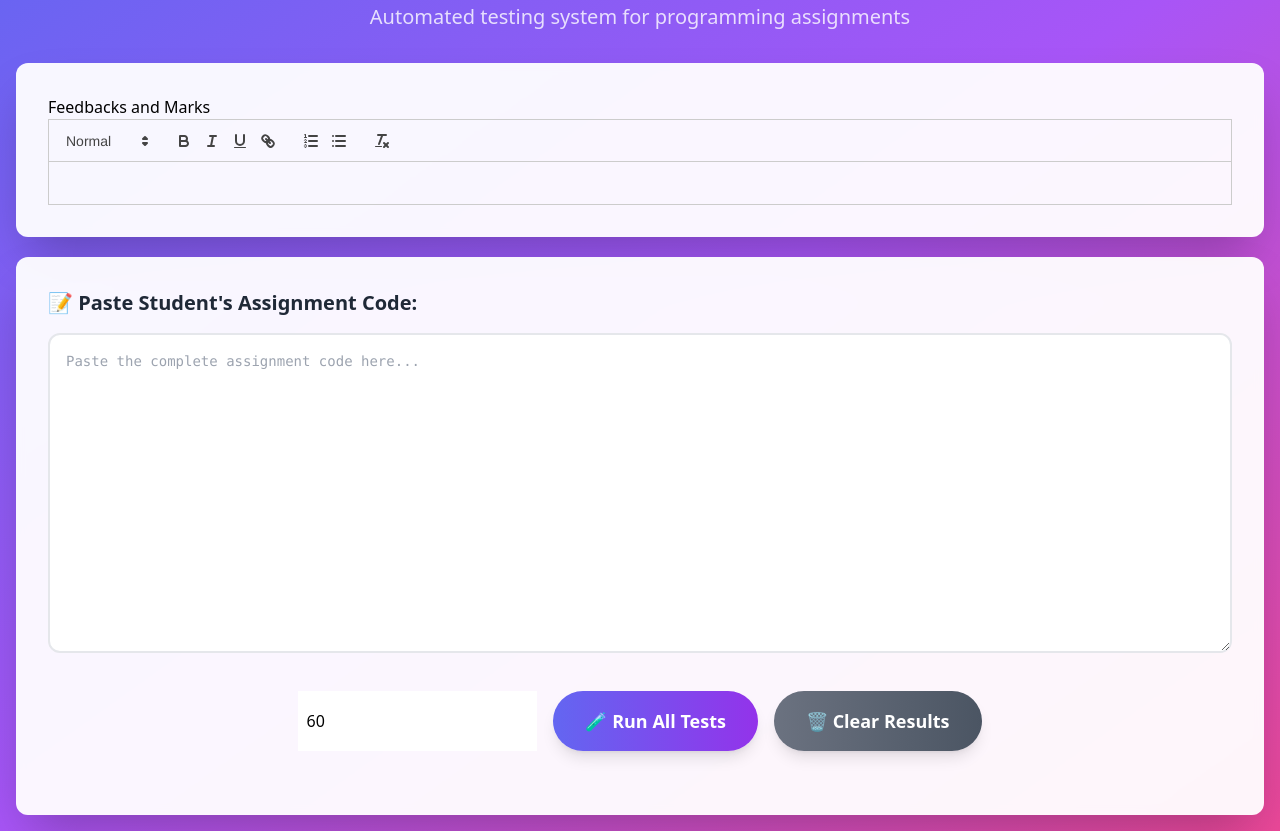
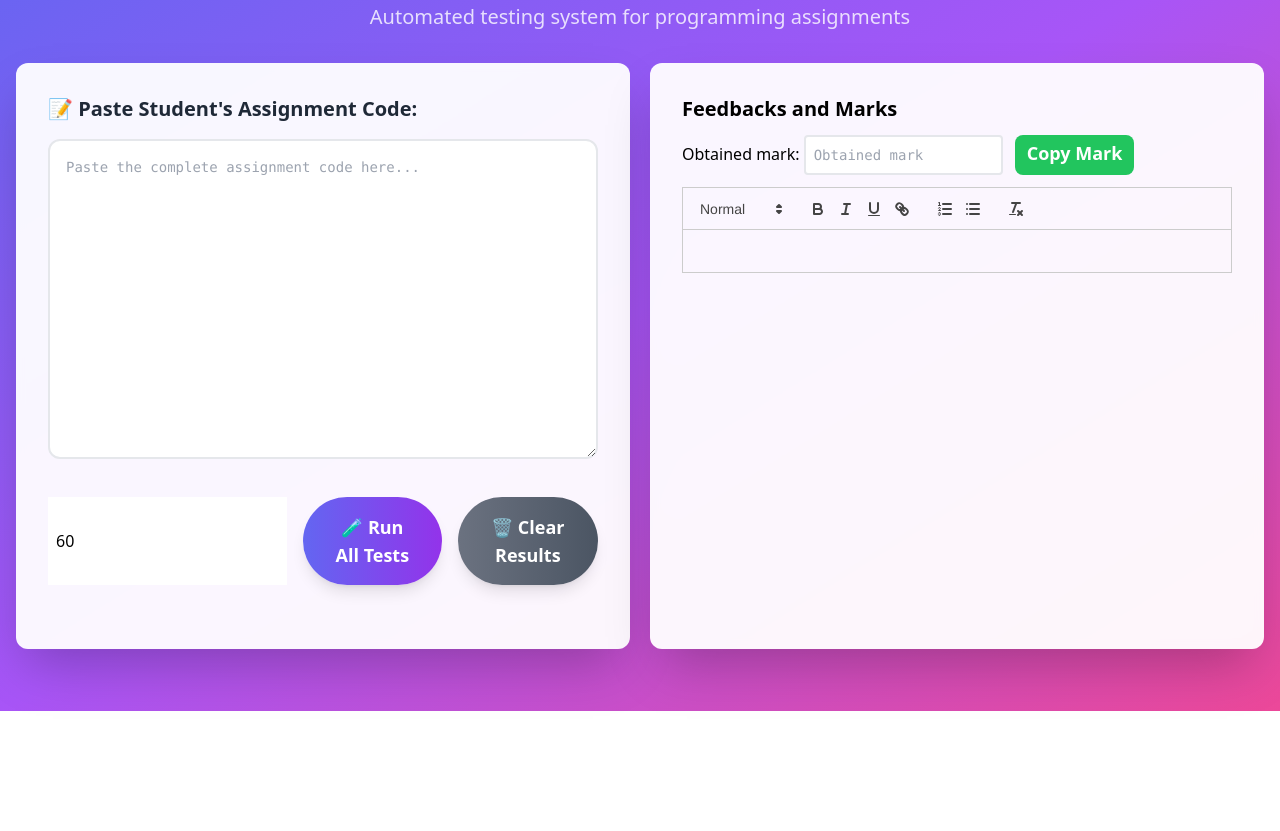
Before and after one commit to faisal-shohag/A3_Checker, a browser extension: page manual/index.html in a window 1280 px wide. Shown: the part 89-920 px from the top of the page. After the commit the page ends 800 px from the top, so only its background shows below. Drawn offline with nearby package versions, Linux system fonts and the light colour scheme.

Commit message:
modified

```diff
--- a/manual/index.html
+++ b/manual/index.html
@@ -10,7 +10,7 @@
 
 </head>
 <body class="min-h-screen bg-gradient-to-br from-indigo-500 via-purple-500 to-pink-500 p-4">
-    <div class="max-w-7xl mx-auto">
+    <div class="max-w-8xl mx-auto">
         <div class="text-center mb-8">
             <h1 class="text-4xl md:text-6xl font-bold text-white mb-4 animate-pulse-slow">
                 🚀 JavaScript Assignment 3 Auto-Tester
@@ -19,14 +19,9 @@
         </div>
 
 
-       <div class="grid gap-5">
+       <div class="grid gap-5 grid-cols-2">
 
-           <div class="bg-white/95 backdrop-blur-sm rounded-xl shadow-2xl p-6 md:p-8">
-            <h4>Feedbacks and Marks</h4>
-            <div>
-              <div class=".ql-editor" id="editor"></div>
-            </div>
-        </div>
+
          <div class="bg-white/95 backdrop-blur-sm rounded-xl shadow-2xl p-6 md:p-8">
             <div class="mb-8">
                 <label for="studentCode" class="block text-xl font-semibold text-gray-800 mb-4 flex items-center gap-2">
@@ -39,7 +34,8 @@
                     ></textarea>
             </div>
 
-            <div class="flex flex-col sm:flex-row gap-4 justify-center mb-8">
+            <div>
+                <div class="flex flex-col sm:flex-row gap-4 justify-center mb-8">
                 <input  class="font-weight-bold pl-2" id="submitted_at" type="text" value="60" placeholder="Submitted at" />
                 <button
                     onclick="runTests()"
@@ -54,6 +50,24 @@
             </div>
 
             <div id="results" class="space-y-6"></div>
+            </div>
+        </div>
+
+            <div class="bg-white/95 backdrop-blur-sm rounded-xl shadow-2xl p-6 md:p-8">
+            <h4 class="text-xl font-bold">Feedbacks and Marks</h4>
+
+            <div class="my-3 flex gap-3">
+              <div>
+                  Obtained mark: <input class="p-2 border-2 border-gray-200 rounded font-mono text-sm resize-y focus:border-indigo-500 focus:ring-2 focus:ring-indigo-200 transition-all duration-300 hover:border-gray-300 " id="marks" type="text" placeholder="Obtained mark"/>
+              </div>
+
+              <div onclick="copyMark()" class="bg-green-500 text-lg font-bold text-white px-3 py-1 rounded-lg cursor-pointer">Copy Mark</div>
+
+            </div>
+
+            <div>
+              <div class=".ql-editor" id="editor"></div>
+            </div>
         </div>
 
 
@@ -66,6 +80,12 @@
          const quill = new Quill('#editor', {
     theme: 'snow'
   });
+
+  const copyMark = () => {
+    const marks = document.getElementById('marks').value
+      navigator.clipboard.writeText(marks)
+
+  }
     </script>
  <script src="./script.js"></script>
 </body>
--- a/manual/script.js
+++ b/manual/script.js
@@ -780,6 +780,7 @@ function runTests() {
 
     console.log("Obtained Marks:", marks);
     console.log("final_marks", final_marks);
+    document.getElementById('marks').value = final_marks
     console.log("Feedbacks:", feedbacks); // Log feedbacks for debugging
   const textArea = document.querySelector(".ql-editor p");
   textArea.innerHTML = `<p>${feedbacks}</p>`;
--- a/scripts/script.js
+++ b/scripts/script.js
@@ -892,6 +892,9 @@ const checker = async () => {
 
 
 
+    const textArea = document.querySelector(".ql-editor p");
+  textArea.innerHTML = feedbacks;
+
   const markField = document.getElementById("Mark");
   markField.focus();
 
```
